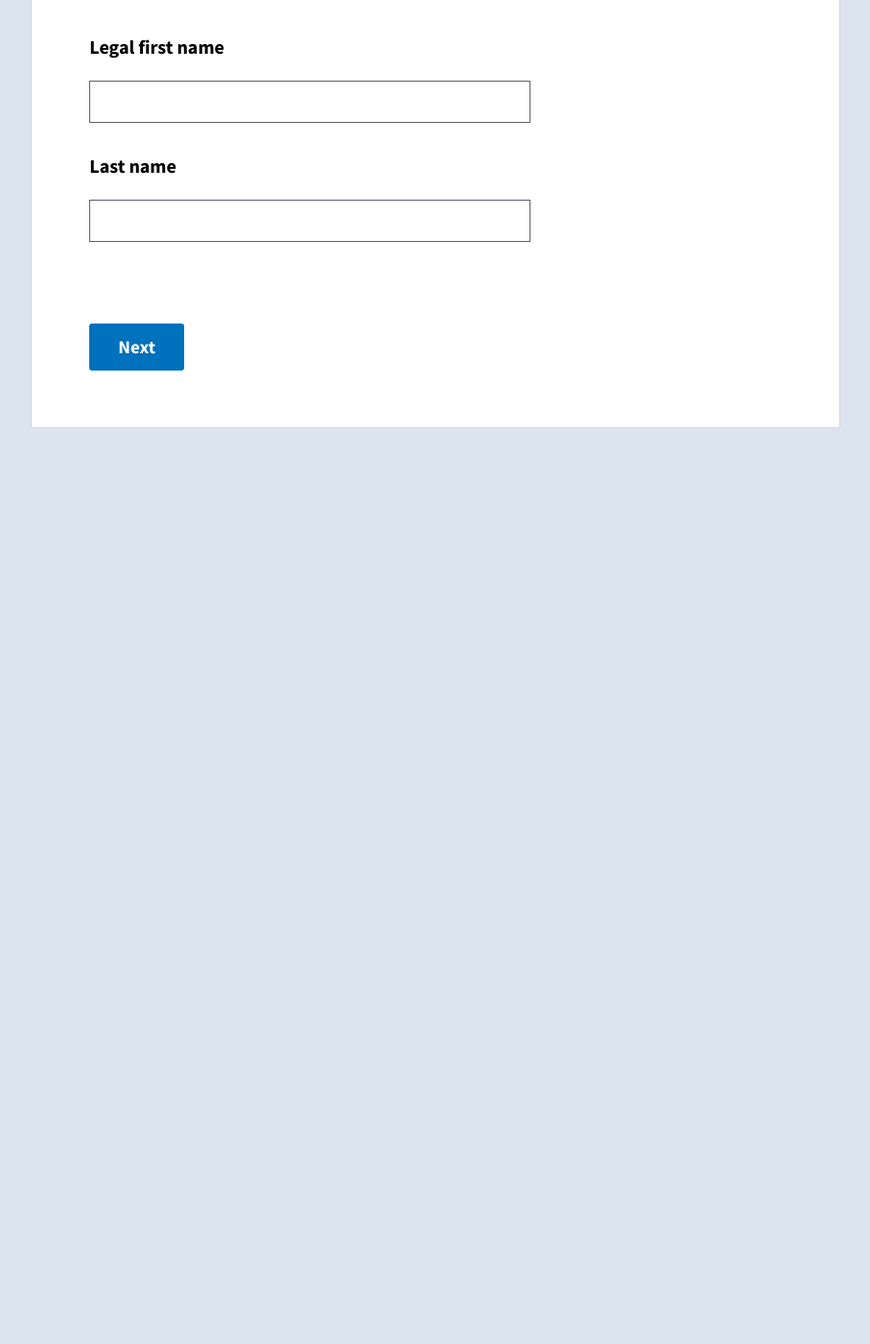
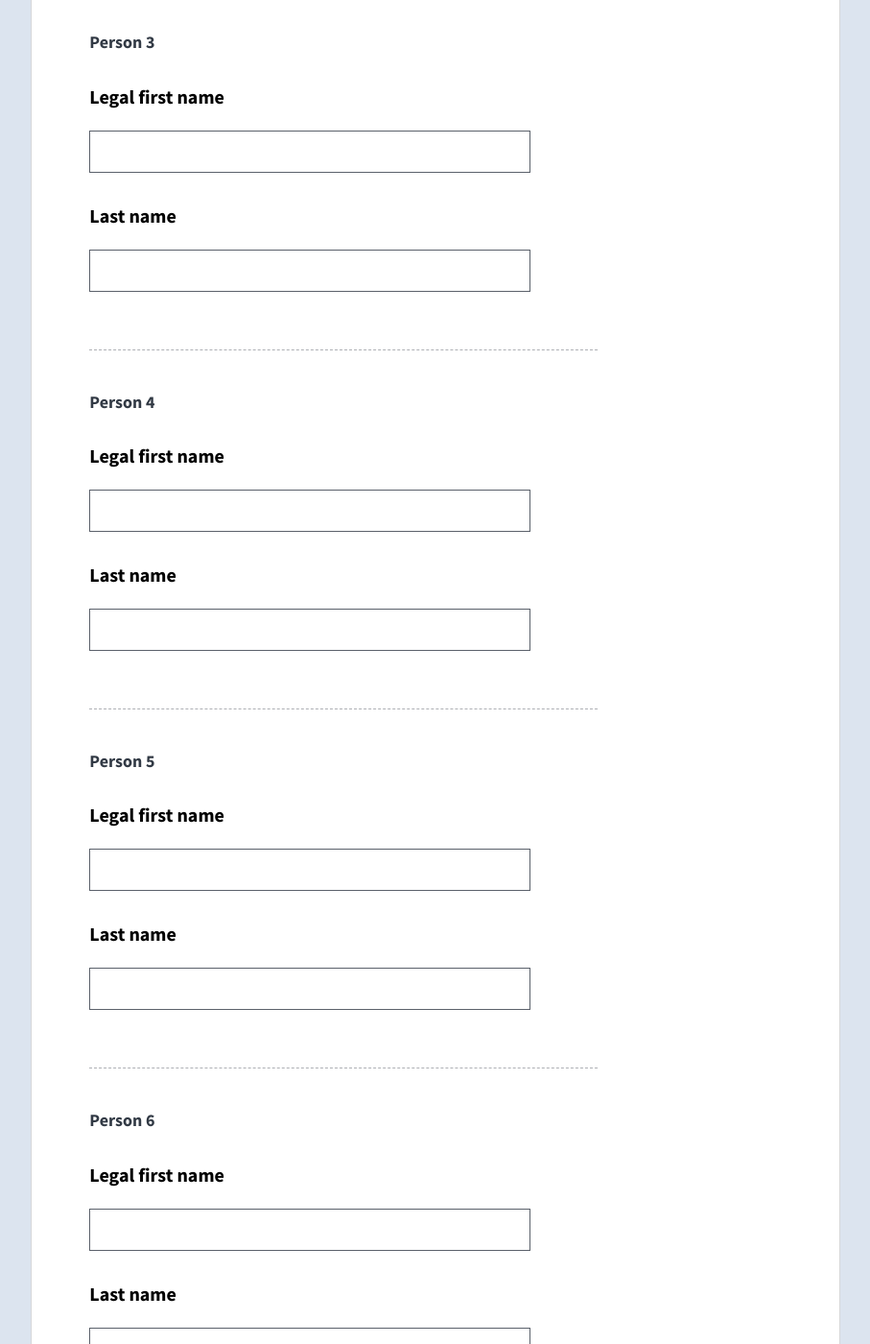
Before and after one commit to usds/benefits-enrollment-prototype, a Jekyll site: the page built from 03-basic-family/household-share-meals-from-names.html, in a window 1280 px wide and 1400 px high, scrolled down 1163 px. Shown: the whole window at 96% size, without its empty margins (186-1093 px from the left). Built offline with Jekyll 4.4.1, drawn with Linux system fonts in a browser that asks for light colours; before the commit the page ends 1619 px from its top, so only the background shows below that.

Commit message:
share meals count

```diff
--- a/03-basic-family/household-share-meals-from-names.html
+++ b/03-basic-family/household-share-meals-from-names.html
@@ -1,7 +1,7 @@
 ---
 layout: application
 step: 3
-title: OK <span id="print-applicantFirstName"></span>, you share meals with <span id="print-householdShareMeals">.</span>
+title: OK <span id="print-applicantFirstName"></span>, you share meals with <span id="print-householdShareMeals"></span>.
 ---
 
 <fieldset>
@@ -39,8 +39,8 @@ title: OK <span id="print-applicantFirstName"></span>, you share meals with <spa
 </fieldset>
 
 <p class="prompt__primary-text">And/or anyone else?</p>
-<div id="person-1">
-	<h2>Person 1</h2>
+<div id="persona-1" class="sectioned-item">
+	<h2 class="sectioned-item__heading">Person 1</h2>
 	<div class="prompt">
 	  <p class="prompt__primary-text"><label for="householShareMealsAddedFirst1">Legal first name</label></p>
 	</div>
@@ -54,8 +54,8 @@ title: OK <span id="print-applicantFirstName"></span>, you share meals with <spa
 	  <input type="text" id="householShareMealsAddedLast1"/>
 	</div>
 </div>
-<div id="person-2">
-	<h2>Person 2</h2>
+<div id="persona-2" class="sectioned-item">
+	<h2 class="sectioned-item__heading">Person 2</h2>
 	<div class="prompt">
 	  <p class="prompt__primary-text"><label for="householShareMealsAddedFirst2">Legal first name</label></p>
 	</div>
@@ -69,8 +69,8 @@ title: OK <span id="print-applicantFirstName"></span>, you share meals with <spa
 	  <input type="text" id="householShareMealsAddedLast2"/>
 	</div>
 </div>
-<div id="person-2">
-	<h2>Person 3</h2>
+<div id="persona-3" class="sectioned-item">
+	<h2 class="sectioned-item__heading">Person 3</h2>
 	<div class="prompt">
 	  <p class="prompt__primary-text"><label for="householShareMealsAddedFirst3">Legal first name</label></p>
 	</div>
@@ -82,6 +82,54 @@ title: OK <span id="print-applicantFirstName"></span>, you share meals with <spa
 	</div>
 	<div class="response">
 	  <input type="text" id="householShareMealsAddedLast3"/>
+	</div>
+</div>
+
+<div id="persona-4" class="sectioned-item">
+	<h2 class="sectioned-item__heading">Person 4</h2>
+	<div class="prompt">
+	  <p class="prompt__primary-text"><label for="householShareMealsAddedFirst4">Legal first name</label></p>
+	</div>
+	<div class="response">
+	  <input type="text" id="householShareMealsAddedFirst4" />
+	</div>
+	<div class="prompt">
+	  <p class="prompt__primary-text"><label for="householShareMealsAddedLast4">Last name</label></p>
+	</div>
+	<div class="response">
+	  <input type="text" id="householShareMealsAddedLast4"/>
+	</div>
+</div>
+
+<div id="persona-5" class="sectioned-item">
+	<h2 class="sectioned-item__heading">Person 5</h2>
+	<div class="prompt">
+	  <p class="prompt__primary-text"><label for="householShareMealsAddedFirst5">Legal first name</label></p>
+	</div>
+	<div class="response">
+	  <input type="text" id="householShareMealsAddedFirst5" />
+	</div>
+	<div class="prompt">
+	  <p class="prompt__primary-text"><label for="householShareMealsAddedLast5">Last name</label></p>
+	</div>
+	<div class="response">
+	  <input type="text" id="householShareMealsAddedLast5"/>
+	</div>
+</div>
+
+<div id="persona-6" class="sectioned-item">
+	<h2 class="sectioned-item__heading">Person 6</h2>
+	<div class="prompt">
+	  <p class="prompt__primary-text"><label for="householShareMealsAddedFirst6">Legal first name</label></p>
+	</div>
+	<div class="response">
+	  <input type="text" id="householShareMealsAddedFirst6" />
+	</div>
+	<div class="prompt">
+	  <p class="prompt__primary-text"><label for="householShareMealsAddedLast6">Last name</label></p>
+	</div>
+	<div class="response">
+	  <input type="text" id="householShareMealsAddedLast6"/>
 	</div>
 </div>
 
@@ -109,6 +157,10 @@ title: OK <span id="print-applicantFirstName"></span>, you share meals with <spa
       $('#print-householdMemberName' + i).text(window[firstName] + " " + window[lastName]);
     }
 
+    for(x = 6; x > parseInt(householdShareMeals); x--) {
+	      $('#persona-' + x).remove();
+	    }
+
     $(".usa-button-big").click(function(event) {
         event.preventDefault();
 
```
